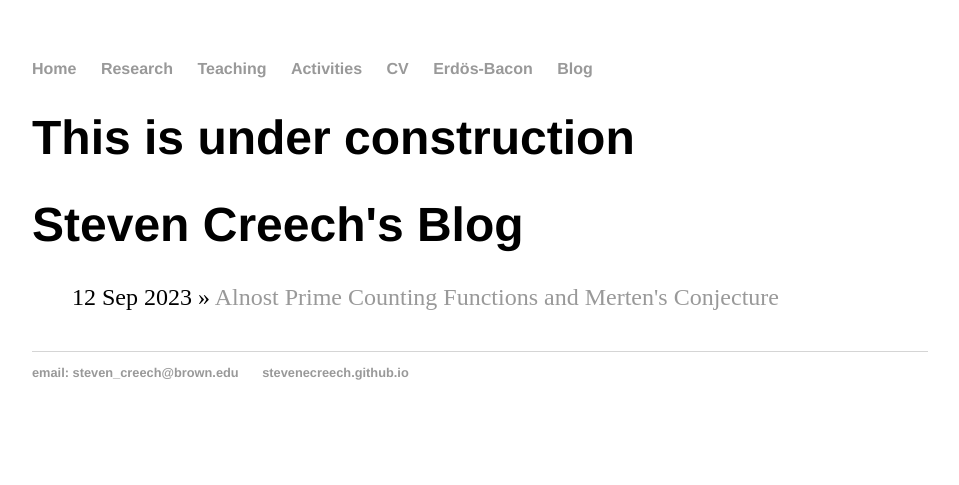
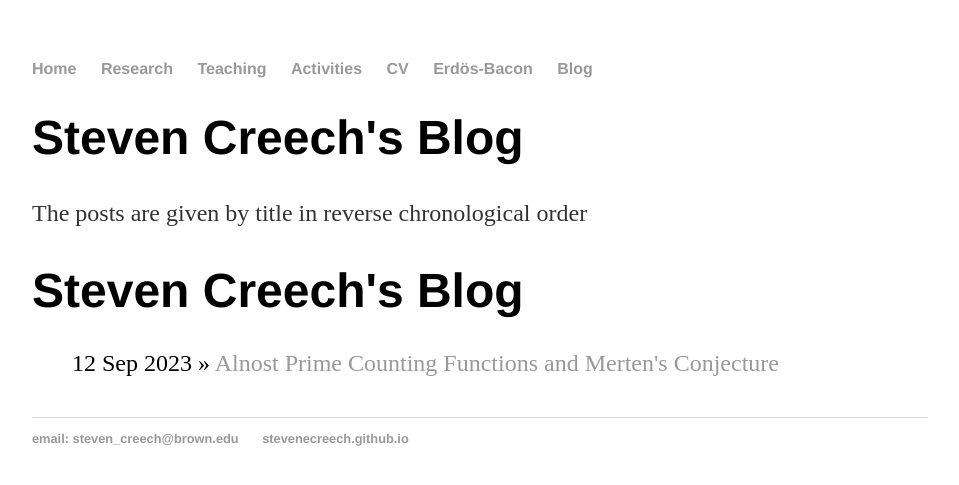
Before and after one commit to stevenecreech/stevenecreech.github.io, a Jekyll site: the page built from blog/index.html, in a window 1280 px wide. Shown: the top 485 px of the page, without its empty margins (160-1119 px from the left). Built offline with Jekyll 4.4.1, drawn with Linux system fonts in a browser that asks for light colours; Markdown is read by kramdown in place of the engine named in the settings.

Commit message:
Update index.html

```diff
--- a/blog/index.html
+++ b/blog/index.html
@@ -2,7 +2,10 @@
 layout: default
 title: Steven Creech's Blog
 ---
-	<h1>This is under construction</h1>
+	<h1>Steven Creech's Blog</h1>
+
+	<p>The posts are given by title in reverse chronological order</p>
+
 	<h1>{{ page.title }}</h1>
 	<ul class="posts">
 
```
